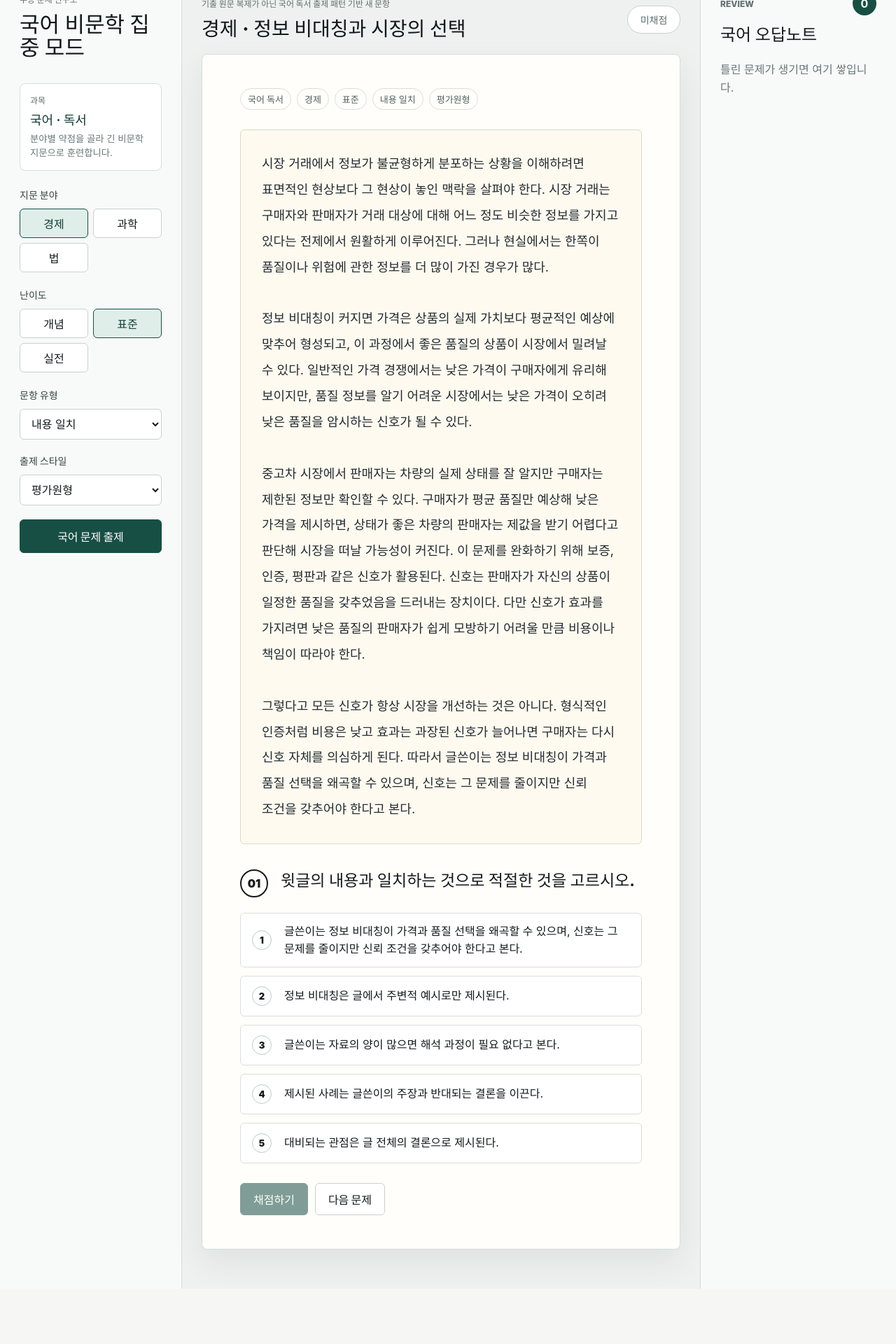
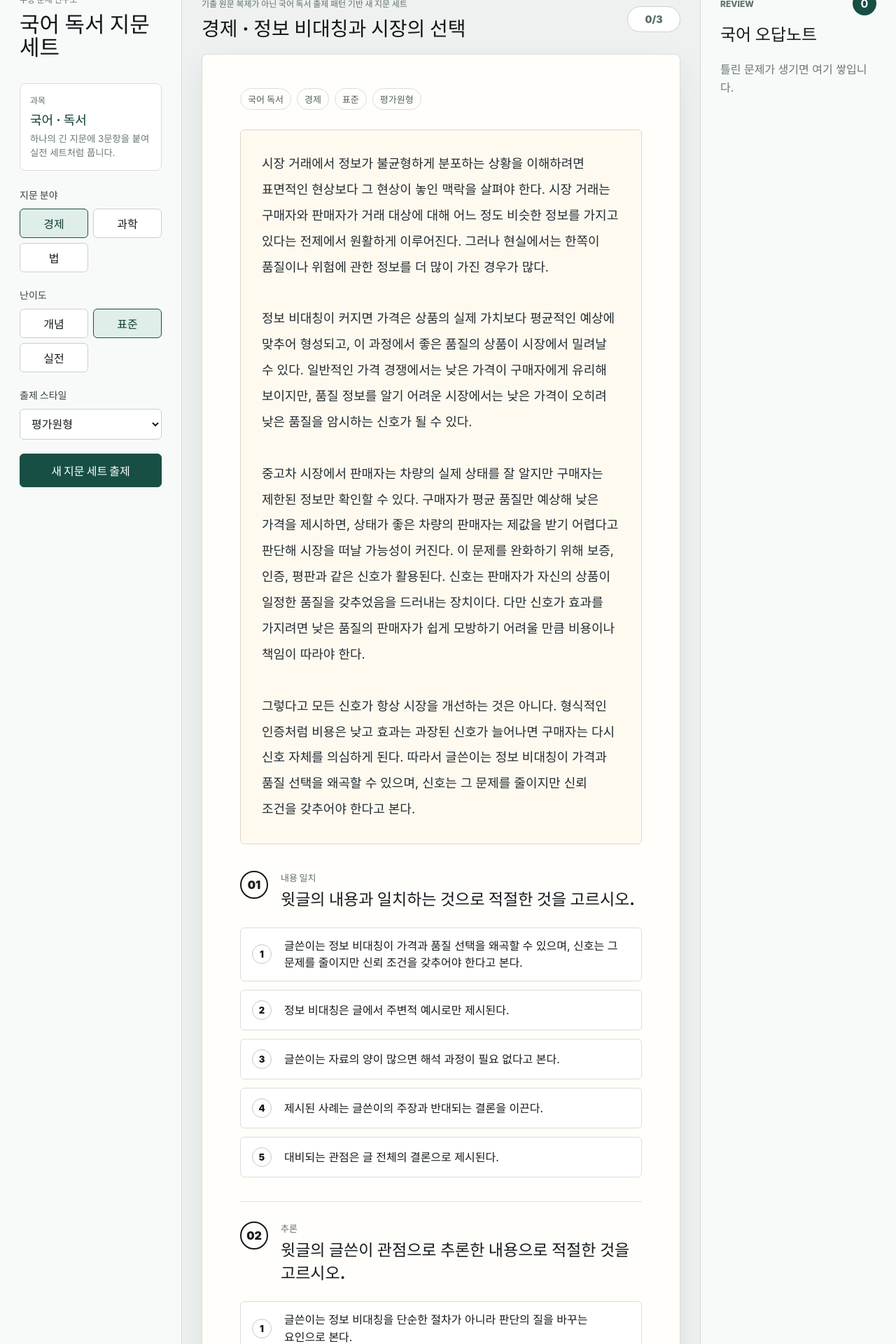
Before and after one commit to jbaoro/SAT, a React (Vite) app: page / in a window 1280 px wide. Shown: the part 40-1960 px from the top of the page at 70% size. Before the commit the page ends 1881 px from the top, so only its background shows below. Built offline with nearby package versions, Linux system fonts and the light colour scheme.

Commit message:
Generate Korean reading question sets

```diff
--- a/src/App.css
+++ b/src/App.css
@@ -232,12 +232,28 @@ input {
   word-break: keep-all;
 }
 
+.question-set {
+  display: grid;
+  gap: 34px;
+  margin-top: 38px;
+}
+
+.question-card {
+  border-top: 1px solid #dce2df;
+  padding-top: 28px;
+}
+
+.question-card:first-child {
+  border-top: 0;
+  padding-top: 0;
+}
+
 .question-block {
   display: grid;
   grid-template-columns: 44px 1fr;
   gap: 14px;
   align-items: start;
-  margin: 36px 0 22px;
+  margin: 0 0 22px;
 }
 
 .question-number {
@@ -254,6 +270,13 @@ input {
   color: #151a1d;
   font-size: 23px;
   line-height: 1.45;
+}
+
+.question-type {
+  color: #60706c;
+  font-size: 13px;
+  font-weight: 900;
+  margin-bottom: 6px;
 }
 
 .choices {
@@ -327,9 +350,21 @@ input {
 .solution-panel {
   display: grid;
   gap: 14px;
-  border-top: 1px solid #dce2df;
-  margin-top: 36px;
-  padding-top: 28px;
+  border: 1px solid #dce2df;
+  border-radius: 8px;
+  background: #f8faf9;
+  margin-top: 18px;
+  padding: 18px;
+}
+
+.solution-panel.correct {
+  border-color: #b8d9c7;
+  background: #f0f8f3;
+}
+
+.solution-panel.wrong {
+  border-color: #e5c3c3;
+  background: #fff3f3;
 }
 
 .solution-panel div {
--- a/src/App.tsx
+++ b/src/App.tsx
@@ -1,24 +1,30 @@
 import { useMemo, useState } from 'react'
 import {
-  createKoreanReadingProblem,
+  createKoreanReadingSet,
   type Difficulty,
-  type KoreanProblem,
+  type KoreanPassageSet,
+  type KoreanQuestion,
   type PassageDomain,
-  type ProblemType,
   type StyleMode,
 } from './generators/koreanReading'
 import './App.css'
 
-type GradingState = 'idle' | 'correct' | 'wrong'
+type GradingState = 'idle' | 'graded'
+type AnswerMap = Record<string, string>
 
-type SavedProblem = KoreanProblem & {
+type SavedProblem = {
+  id: string
   savedAt: string
+  domain: PassageDomain
+  difficulty: Difficulty
+  passageTitle: string
+  concept: string
+  question: KoreanQuestion
   submittedAnswer: string
 }
 
 const difficulties: Difficulty[] = ['개념', '표준', '실전']
 const passageDomains: PassageDomain[] = ['경제', '과학', '법']
-const problemTypes: ProblemType[] = ['내용 일치', '보기 적용', '추론']
 const styleModes: StyleMode[] = ['평가원형', 'EBS 학습형', '고난도 실전형']
 
 const storageKey = 'sat-practice-generator.korean-reading.saved'
@@ -42,48 +48,60 @@ function loadSavedProblems(): SavedProblem[] {
 function App() {
   const [domain, setDomain] = useState<PassageDomain>('경제')
   const [difficulty, setDifficulty] = useState<Difficulty>('표준')
-  const [problemType, setProblemType] = useState<ProblemType>('내용 일치')
   const [styleMode, setStyleMode] = useState<StyleMode>('평가원형')
-  const [submittedAnswer, setSubmittedAnswer] = useState('')
+  const [answers, setAnswers] = useState<AnswerMap>({})
   const [gradingState, setGradingState] = useState<GradingState>('idle')
   const [savedProblems, setSavedProblems] = useState<SavedProblem[]>(loadSavedProblems)
-  const [problem, setProblem] = useState<KoreanProblem>(() =>
-    createKoreanReadingProblem('경제', '표준', '내용 일치', '평가원형'),
+  const [passageSet, setPassageSet] = useState<KoreanPassageSet>(() =>
+    createKoreanReadingSet('경제', '표준', '평가원형'),
   )
 
-  const isAnswered = gradingState !== 'idle'
-  const scoreLabel = useMemo(() => {
-    if (gradingState === 'correct') return '정답'
-    if (gradingState === 'wrong') return '오답'
-    return '미채점'
-  }, [gradingState])
+  const isGraded = gradingState === 'graded'
+  const answeredCount = passageSet.questions.filter((question) => answers[question.id]).length
+  const score = useMemo(
+    () =>
+      passageSet.questions.filter(
+        (question) => normalizeAnswer(answers[question.id] ?? '') === normalizeAnswer(question.answer),
+      ).length,
+    [answers, passageSet.questions],
+  )
 
-  const generateProblem = () => {
-    setProblem(createKoreanReadingProblem(domain, difficulty, problemType, styleMode))
-    setSubmittedAnswer('')
+  const generateSet = () => {
+    setPassageSet(createKoreanReadingSet(domain, difficulty, styleMode))
+    setAnswers({})
     setGradingState('idle')
   }
 
-  const saveWrongProblem = (answer: string) => {
-    const alreadySaved = savedProblems.some((savedProblem) => savedProblem.id === problem.id)
-    if (alreadySaved) return
+  const selectAnswer = (questionId: string, answer: string) => {
+    if (isGraded) return
+    setAnswers((currentAnswers) => ({ ...currentAnswers, [questionId]: answer }))
+  }
 
-    const nextProblems = [
-      { ...problem, submittedAnswer: answer || '무응답', savedAt: new Date().toISOString() },
-      ...savedProblems,
-    ].slice(0, 12)
+  const saveWrongProblems = () => {
+    const wrongProblems = passageSet.questions
+      .filter((question) => normalizeAnswer(answers[question.id] ?? '') !== normalizeAnswer(question.answer))
+      .filter((question) => !savedProblems.some((savedProblem) => savedProblem.id === question.id))
+      .map((question) => ({
+        id: question.id,
+        savedAt: new Date().toISOString(),
+        domain: passageSet.domain,
+        difficulty: passageSet.difficulty,
+        passageTitle: passageSet.passageTitle,
+        concept: passageSet.concept,
+        question,
+        submittedAnswer: answers[question.id] || '무응답',
+      }))
 
+    if (wrongProblems.length === 0) return
+
+    const nextProblems = [...wrongProblems, ...savedProblems].slice(0, 12)
     setSavedProblems(nextProblems)
     localStorage.setItem(storageKey, JSON.stringify(nextProblems))
   }
 
-  const gradeProblem = () => {
-    const isCorrect = normalizeAnswer(submittedAnswer) === normalizeAnswer(problem.answer)
-    setGradingState(isCorrect ? 'correct' : 'wrong')
-
-    if (!isCorrect) {
-      saveWrongProblem(submittedAnswer)
-    }
+  const gradeSet = () => {
+    setGradingState('graded')
+    saveWrongProblems()
   }
 
   return (
@@ -91,13 +109,13 @@ function App() {
       <aside className="side-panel">
         <div className="brand-block">
           <span>수능 문제 연구소</span>
-          <h1>국어 비문학 집중 모드</h1>
+          <h1>국어 독서 지문 세트</h1>
         </div>
 
         <div className="subject-lock">
           <span>과목</span>
           <strong>국어 · 독서</strong>
-          <small>분야별 약점을 골라 긴 비문학 지문으로 훈련합니다.</small>
+          <small>하나의 긴 지문에 3문항을 붙여 실전 세트처럼 풉니다.</small>
         </div>
 
         <div className="control-group">
@@ -133,15 +151,6 @@ function App() {
         </div>
 
         <label className="select-field">
-          <span>문항 유형</span>
-          <select value={problemType} onChange={(event) => setProblemType(event.target.value as ProblemType)}>
-            {problemTypes.map((item) => (
-              <option key={item}>{item}</option>
-            ))}
-          </select>
-        </label>
-
-        <label className="select-field">
           <span>출제 스타일</span>
           <select value={styleMode} onChange={(event) => setStyleMode(event.target.value as StyleMode)}>
             {styleModes.map((item) => (
@@ -150,43 +159,54 @@ function App() {
           </select>
         </label>
 
-        <button className="primary-action" onClick={generateProblem} type="button">
-          국어 문제 출제
+        <button className="primary-action" onClick={generateSet} type="button">
+          새 지문 세트 출제
         </button>
       </aside>
 
       <section className="exam-area">
         <header className="exam-header">
           <div>
-            <p>기출 원문 복제가 아닌 국어 독서 출제 패턴 기반 새 문항</p>
-            <h2>{problem.domain} · {problem.passageTitle}</h2>
+            <p>기출 원문 복제가 아닌 국어 독서 출제 패턴 기반 새 지문 세트</p>
+            <h2>{passageSet.domain} · {passageSet.passageTitle}</h2>
           </div>
-          <div className={`score-chip ${gradingState}`}>{scoreLabel}</div>
+          <div className={`score-chip ${isGraded ? 'correct' : ''}`}>
+            {isGraded ? `${score}/3` : `${answeredCount}/3`}
+          </div>
         </header>
 
         <article className="paper">
           <div className="paper-meta">
             <span>국어 독서</span>
-            <span>{problem.domain}</span>
-            <span>{problem.difficulty}</span>
-            <span>{problem.problemType}</span>
-            <span>{problem.styleMode}</span>
+            <span>{passageSet.domain}</span>
+            <span>{passageSet.difficulty}</span>
+            <span>{passageSet.styleMode}</span>
           </div>
 
-          <p className="passage">{problem.passage}</p>
+          <p className="passage">{passageSet.passage}</p>
 
-          <section className="question-block">
-            <span className="question-number">01</span>
-            <h3>{problem.question}</h3>
-          </section>
+          <section className="question-set">
+            {passageSet.questions.map((question) => {
+              const selectedAnswer = answers[question.id]
+              const isCorrect = normalizeAnswer(selectedAnswer ?? '') === normalizeAnswer(question.answer)
+
+              return (
+                <section className="question-card" key={question.id}>
+                  <div className="question-block">
+                    <span className="question-number">{String(question.number).padStart(2, '0')}</span>
+                    <div>
+                      <p className="question-type">{question.problemType}</p>
+                      <h3>{question.question}</h3>
+                    </div>
+                  </div>
 
                   <ol className="choices">
-            {problem.choices.map((choice, index) => (
+                    {question.choices.map((choice, index) => (
                       <li key={choice}>
                         <button
-                  className={submittedAnswer === choice ? 'selected' : ''}
-                  disabled={isAnswered}
-                  onClick={() => setSubmittedAnswer(choice)}
+                          className={selectedAnswer === choice ? 'selected' : ''}
+                          disabled={isGraded}
+                          onClick={() => selectAnswer(question.id, choice)}
                           type="button"
                         >
                           <span>{index + 1}</span>
@@ -196,25 +216,29 @@ function App() {
                     ))}
                   </ol>
 
+                  {isGraded && (
+                    <section className={`solution-panel ${isCorrect ? 'correct' : 'wrong'}`}>
+                      <div>
+                        <span>{isCorrect ? '정답' : '오답'}</span>
+                        <strong>{question.answer}</strong>
+                      </div>
+                      <p>{question.explanation}</p>
+                      <small>{question.wrongReason}</small>
+                    </section>
+                  )}
+                </section>
+              )
+            })}
+          </section>
+
           <div className="exam-actions">
-            <button disabled={!submittedAnswer || isAnswered} onClick={gradeProblem} type="button">
-              채점하기
+            <button disabled={answeredCount < passageSet.questions.length || isGraded} onClick={gradeSet} type="button">
+              세트 채점하기
             </button>
-            <button onClick={generateProblem} type="button">
-              다음 문제
+            <button onClick={generateSet} type="button">
+              다음 지문 세트
             </button>
           </div>
-
-          {isAnswered && (
-            <section className="solution-panel">
-              <div>
-                <span>정답</span>
-                <strong>{problem.answer}</strong>
-              </div>
-              <p>{problem.explanation}</p>
-              <small>{problem.wrongReason}</small>
-            </section>
-          )}
         </article>
       </section>
 
@@ -231,7 +255,9 @@ function App() {
           <ul>
             {savedProblems.map((savedProblem) => (
               <li key={savedProblem.id}>
-                <span>{savedProblem.domain} · {savedProblem.difficulty} · {savedProblem.problemType}</span>
+                <span>
+                  {savedProblem.domain} · {savedProblem.difficulty} · {savedProblem.question.problemType}
+                </span>
                 <strong>{savedProblem.concept}</strong>
                 <small>내 답: {savedProblem.submittedAnswer}</small>
               </li>
--- a/src/generators/koreanReading.ts
+++ b/src/generators/koreanReading.ts
@@ -3,21 +3,27 @@ export type PassageDomain = '경제' | '과학' | '법'
 export type ProblemType = '내용 일치' | '보기 적용' | '추론'
 export type StyleMode = '평가원형' | 'EBS 학습형' | '고난도 실전형'
 
-export type KoreanProblem = {
+export type KoreanQuestion = {
   id: string
-  domain: PassageDomain
-  difficulty: Difficulty
+  number: number
   problemType: ProblemType
-  styleMode: StyleMode
-  passageTitle: string
-  passage: string
   question: string
   choices: string[]
   answer: string
   explanation: string
+  wrongReason: string
+}
+
+export type KoreanPassageSet = {
+  id: string
+  domain: PassageDomain
+  difficulty: Difficulty
+  styleMode: StyleMode
+  passageTitle: string
+  passage: string
   concept: string
   evidence: string
-  wrongReason: string
+  questions: KoreanQuestion[]
 }
 
 type PassagePattern = {
@@ -175,34 +181,50 @@ function getQuestion(problemType: ProblemType, styleMode: StyleMode) {
   return `윗글의 내용과 일치하는 것으로${suffix}`
 }
 
-export function createKoreanReadingProblem(
-  domain: PassageDomain,
-  difficulty: Difficulty,
+function createQuestion(
+  setId: string,
+  pattern: PassagePattern,
   problemType: ProblemType,
   styleMode: StyleMode,
-): KoreanProblem {
-  const seed = Date.now()
-  const domainPatterns = patterns.filter((pattern) => pattern.domain === domain)
-  const pattern = pick(domainPatterns, seed)
+  number: number,
+): KoreanQuestion {
   const choices = buildChoices(pattern, problemType, styleMode)
   const answer = getAnswer(problemType, pattern)
 
   return {
-    id: `korean-reading-${domain}-${difficulty}-${problemType}-${styleMode}-${seed}`,
-    domain,
-    difficulty,
+    id: `${setId}-q${number}`,
+    number,
     problemType,
-    styleMode,
-    passageTitle: pattern.title,
-    passage: buildPassage(pattern, styleMode),
     question: getQuestion(problemType, styleMode),
     choices,
     answer,
-    concept: pattern.concept,
-    evidence: pattern.evidence,
     wrongReason:
       '오답은 글의 일부 표현만 맞거나, 대비되는 관점을 글쓴이의 최종 주장처럼 바꾸는 방식으로 설계했습니다.',
     explanation:
       `정답은 "${pattern.evidence}"라는 글의 결론부와 직접 연결됩니다. 선지를 고를 때는 사례의 표면 내용보다 그 사례가 중심 주장에 어떻게 쓰였는지 확인해야 합니다.`,
   }
 }
+
+export function createKoreanReadingSet(
+  domain: PassageDomain,
+  difficulty: Difficulty,
+  styleMode: StyleMode,
+): KoreanPassageSet {
+  const seed = Date.now()
+  const domainPatterns = patterns.filter((pattern) => pattern.domain === domain)
+  const pattern = pick(domainPatterns, seed)
+  const id = `korean-reading-${domain}-${difficulty}-${styleMode}-${seed}`
+  const questionTypes: ProblemType[] = ['내용 일치', '추론', '보기 적용']
+
+  return {
+    id,
+    domain,
+    difficulty,
+    styleMode,
+    passageTitle: pattern.title,
+    passage: buildPassage(pattern, styleMode),
+    concept: pattern.concept,
+    evidence: pattern.evidence,
+    questions: questionTypes.map((type, index) => createQuestion(id, pattern, type, styleMode, index + 1)),
+  }
+}
```
Lines whose indentation alone changed are shown as unchanged.
